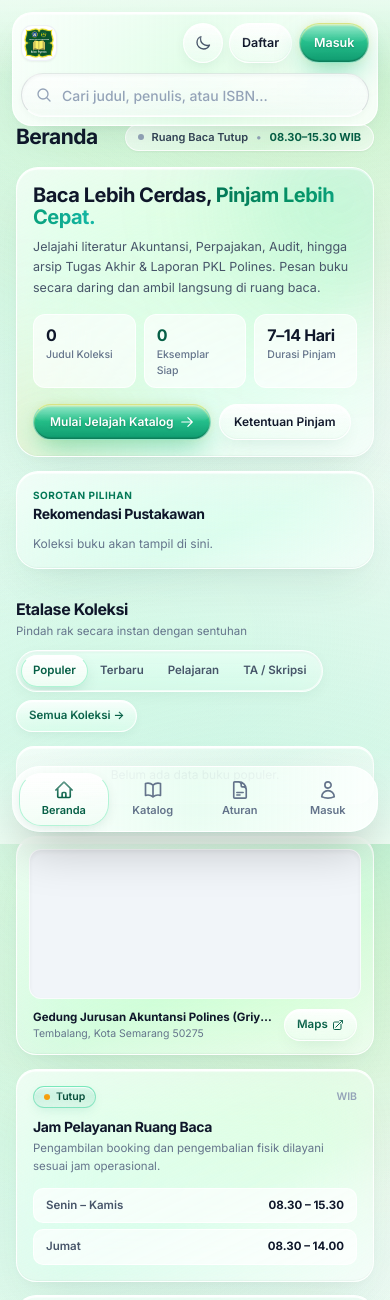
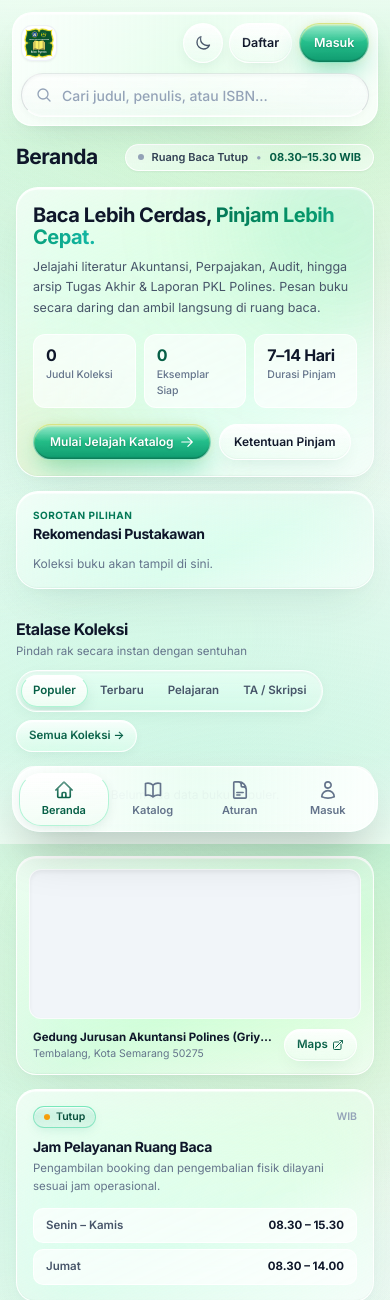
Before and after one commit to anfazy/pustaka_akuntansi, a Laravel app: page / in a window 390 px wide. Shown: the top 1300 px of the page. Run offline with Laravel 12, Linux system fonts and the light colour scheme; data that the repository does not hold is empty; some libraries are stand-ins or nearby versions.

Commit message:
Perbaiki jarak atas konten mobile di bawah bilah pencarian

```diff
--- a/resources/views/front/layout.blade.php
+++ b/resources/views/front/layout.blade.php
@@ -1273,7 +1273,7 @@
     </aside>
 
     <!-- SCROLL EDGE EFFECT (Top scrim beneath floating topbar) -->
-    <div class="scroll-edge-top sidebar-transition pointer-events-none fixed inset-x-0 top-0 z-10 h-20 sm:h-16 lg:left-[252px]"></div>
+    <div class="scroll-edge-top sidebar-transition pointer-events-none fixed inset-x-0 top-0 z-10 h-36 sm:h-16 lg:left-[252px]"></div>
 
     <!-- FLOATING GLASS TOPBAR -->
     <header id="appHeader" class="glass-topbar sidebar-transition fixed left-3 right-3 top-3 z-20 flex flex-col gap-2 rounded-[20px] p-2 sm:left-4 sm:right-4 sm:top-4 sm:h-[50px] sm:flex-row sm:items-center sm:justify-between sm:gap-3 sm:rounded-[16px] sm:px-3.5 sm:py-0 lg:left-[264px] lg:right-4 lg:top-4">
@@ -1541,7 +1541,7 @@
     @endif
 
     <!-- MAIN CONTENT WRAPPER -->
-    <main id="appMain" class="sidebar-transition min-h-screen px-4 pb-28 pt-[124px] sm:px-5 sm:pt-[82px] lg:pb-10 lg:pl-[264px] lg:pr-5 lg:pt-[78px]">
+    <main id="appMain" class="sidebar-transition min-h-screen px-4 pb-28 pt-[144px] sm:px-5 sm:pt-[82px] lg:pb-10 lg:pl-[264px] lg:pr-5 lg:pt-[78px]">
         <div id="appMainStage" class="apple-stage-enter mx-auto max-w-[1060px]">
             <!-- FLASH NOTIFICATIONS -->
             @if(session('success'))
```
